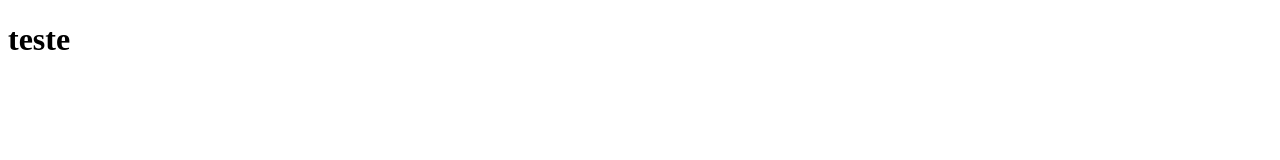
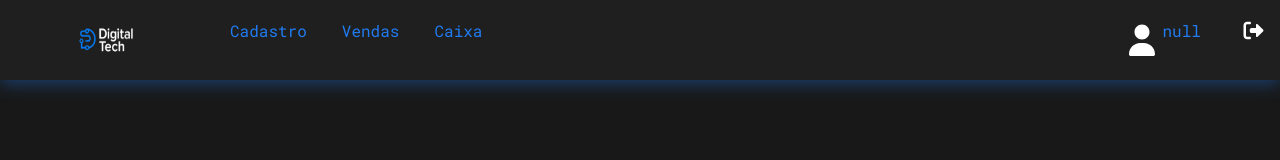
Before and after one commit to dudubassetoroch/PDV, a plain HTML site: page home.html in a window 1280 px wide. Drawn offline with Linux system fonts and the light colour scheme.

Commit message:
Add files via upload
Estilização do cadastro, navegação home feita.

```diff
--- /dev/null
+++ b/docs/CSS/home.css
@@ -0,0 +1,76 @@
+@import url('https://fonts.googleapis.com/css2?family=Roboto+Mono:ital,wght@0,100..700;1,100..700&display=swap');
+*{
+    margin: 0;
+    font-family: "Roboto Mono", monospace;
+    font-optical-sizing: auto;
+    font-style: normal;
+}
+
+body{
+     background-color:rgb(24, 24, 24);
+}
+
+.home{
+    color: white;
+     box-shadow: rgba(33, 123, 241, 0.35) 0px 5px 15px;
+    background-color: rgb(31, 31, 31);
+    width: 100%;
+    height: 10vh;
+    display: flex;
+}
+
+.logo{
+    width: 100px;
+    margin-left: 55px;
+}
+
+ul{
+    display: flex;
+}
+
+li{
+    list-style: none;
+    margin-left: 35px;
+    margin-top: 20px;
+}
+
+a{
+    text-decoration: none;
+    color:  rgb(33, 123, 241);
+
+}
+
+a:hover{
+    color:  rgb(89, 150, 231);
+}
+
+.svg-user{
+    fill: white;
+    width: 40px;
+}
+
+#usuarioHome{
+    color: rgb(33, 123, 241);
+    margin-top: 20px;
+}
+
+#usuarioHome:hover{
+    color:  rgb(89, 150, 231);
+    cursor: pointer;
+}
+
+.cont-user{
+    display: flex;
+    margin-left: 50%;
+}
+
+.svg-sair{
+    fill: white;
+    width: 25px;
+    margin-left: 40px;
+    cursor: pointer;
+}
+
+.a-sair{
+    margin-top: 18px;
+}
--- a/docs/JS/main.js
+++ b/docs/JS/main.js
@@ -11,9 +11,11 @@ function cad(){
 let usersalvo
 let keysalvo
 
+
 window.onload = function (){
     usersalvo = localStorage.getItem('userCad')
     keysalvo = localStorage.getItem('keyCad')
+    usuarioHome.innerText =  `${usersalvo}`
 }
 
 function login(){
--- a/home.html
+++ b/home.html
@@ -3,9 +3,25 @@
 <head>
     <meta charset="UTF-8">
     <meta name="viewport" content="width=device-width, initial-scale=1.0">
-    <title>Document</title>
+    <title>Home</title>
+    <link rel="stylesheet" href="docs/CSS/home.css">
 </head>
 <body>
-    <h1>teste</h1>
+    <header class="home">
+       <img src="docs/IMG/logo-removebg-preview.png" alt="" class="logo">
+        <ul>
+            <a href=""><li>Cadastro</li></a>
+            <a href=""><li>Vendas</li></a>
+            <a href=""><li>Caixa</li></a>
+        </ul>
+
+        <div class="cont-user">
+            <svg class="svg-user" xmlns="http://www.w3.org/2000/svg" viewBox="0 0 640 640"><!--!Font Awesome Free v7.1.0 by @fontawesome - https://fontawesome.com License - https://fontawesome.com/license/free Copyright 2025 Fonticons, Inc.--><path d="M320 312C386.3 312 440 258.3 440 192C440 125.7 386.3 72 320 72C253.7 72 200 125.7 200 192C200 258.3 253.7 312 320 312zM290.3 368C191.8 368 112 447.8 112 546.3C112 562.7 125.3 576 141.7 576L498.3 576C514.7 576 528 562.7 528 546.3C528 447.8 448.2 368 349.7 368L290.3 368z"/></svg>
+            <p id="usuarioHome"></p>
+            <a class="a-sair" href="index.html"><svg class="svg-sair" xmlns="http://www.w3.org/2000/svg" viewBox="0 0 640 640"><!--!Font Awesome Free v7.1.0 by @fontawesome - https://fontawesome.com License - https://fontawesome.com/license/free Copyright 2025 Fonticons, Inc.--><path d="M569 337C578.4 327.6 578.4 312.4 569 303.1L425 159C418.1 152.1 407.8 150.1 398.8 153.8C389.8 157.5 384 166.3 384 176L384 256L272 256C245.5 256 224 277.5 224 304L224 336C224 362.5 245.5 384 272 384L384 384L384 464C384 473.7 389.8 482.5 398.8 486.2C407.8 489.9 418.1 487.9 425 481L569 337zM224 160C241.7 160 256 145.7 256 128C256 110.3 241.7 96 224 96L160 96C107 96 64 139 64 192L64 448C64 501 107 544 160 544L224 544C241.7 544 256 529.7 256 512C256 494.3 241.7 480 224 480L160 480C142.3 480 128 465.7 128 448L128 192C128 174.3 142.3 160 160 160L224 160z"/></svg></a>
+        </div>
+
+    </header>
+    <script src="docs/JS/main.js"></script>
 </body>
 </html>
```
Also changed, not shown: cadastro.html (+1 -1 lines), docs/IMG/logo-removebg-preview.png (added), docs/IMG/logo.png (added).
